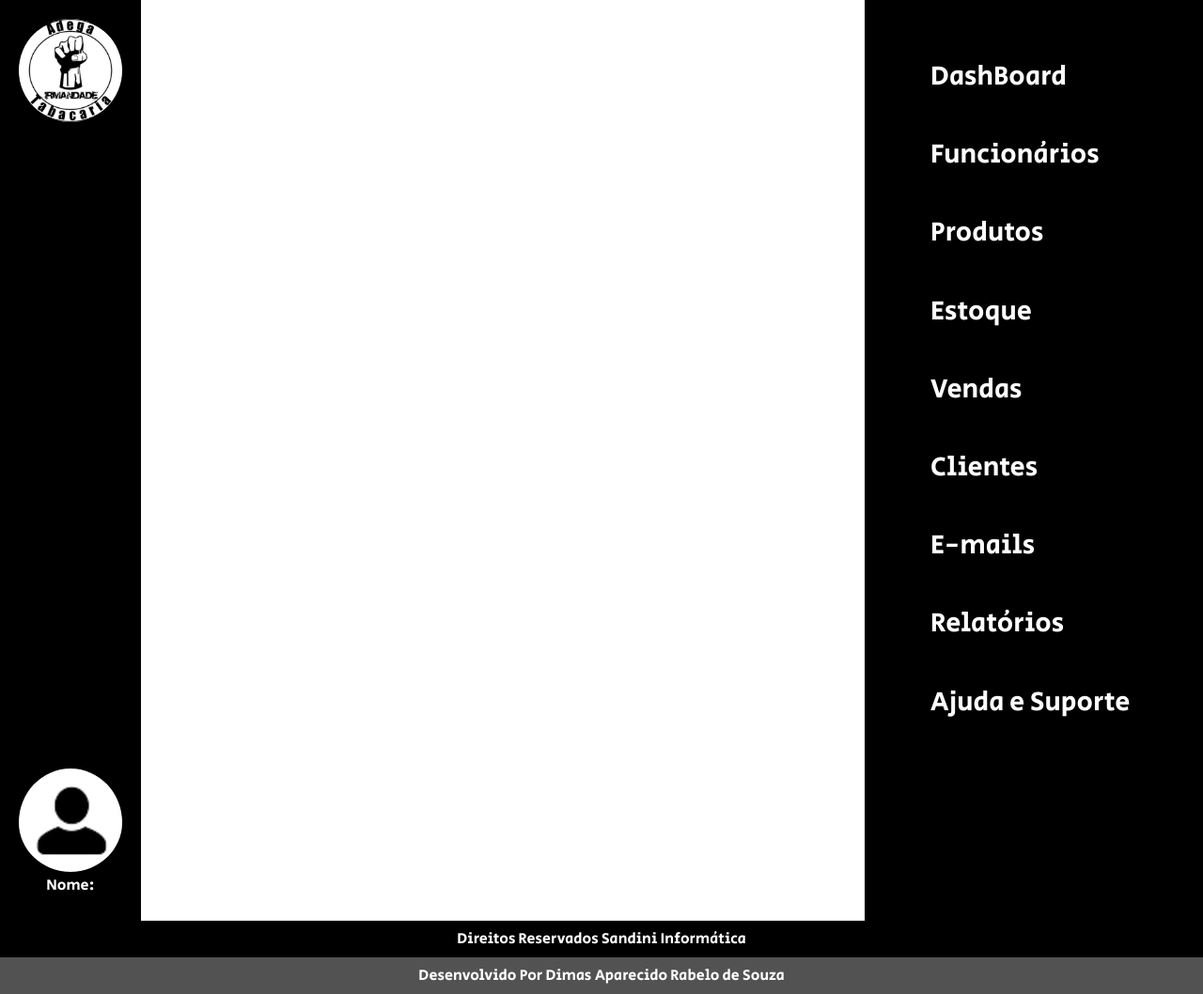
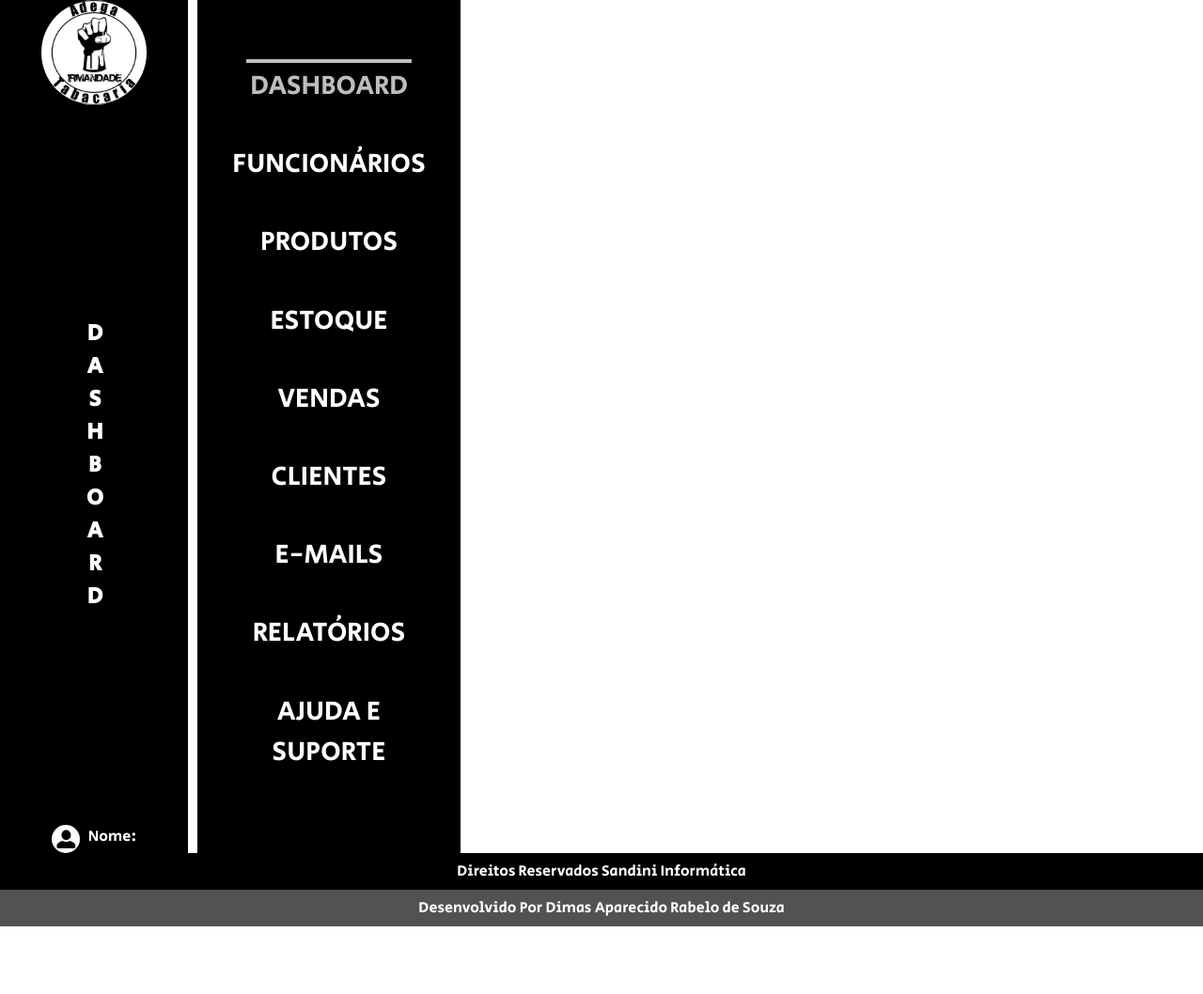
Before and after one commit to DimasRabelo/ProjetoAdegaIrmandade, a PHP site: page /admin/index.php in a window 1280 px wide. Shown: the whole page at 94% size. After the commit the page ends 986 px from the top, so only its background shows below. Run offline with PHP 8.4, Linux system fonts and the light colour scheme.

Commit message:
estruturando pagina Admin

```diff
--- a/admin/class/contato.php
+++ b/admin/class/contato.php
@@ -26,7 +26,7 @@ class ContatoClass {
 
 }
 
-/*public function ListarContato(){
+public function ListarContato(){
 
     $sql =  "SELECT * FROM tblcontato ORDER BY idContato ASC";
     $conn = Conexao::LigarConexao();
@@ -38,7 +38,7 @@ class ContatoClass {
 
 
 
-}*/
+}
 
 
 
--- a/admin/css/estilo.css
+++ b/admin/css/estilo.css
@@ -1,7 +1,9 @@
 @import url('https://fonts.googleapis.com/css2?family=Secular+One&display=swap');
 
-*
-a,
+
+/* Página Admin Adega Irmandade */
+
+* a,
 h1,
 h2,
 h3,
@@ -14,75 +16,180 @@ h4 {
 body {
     display: flex;
     flex-direction: column;
-    min-height: 100vh; /* Garante que o corpo estenda até o final da janela de visualização */
+    min-height: 100vh;
+    /* Garante que o corpo estenda até o final da janela de visualização */
     color: #ffffff;
+
+
 }
 
-h1{
-    width: 100%;
-    padding: 20px;
+.vertical-text {
+    writing-mode: vertical-lr;
+    /* Orientação vertical da esquerda para a direita */
+    text-orientation: upright;
+    /* Texto orientado para cima */
+    white-space: nowrap;
+    /* Impede que o texto quebre em várias linhas */
+    display: inline-block;
+    /* Garante que cada letra fique uma em cima da outra */
+    font-family: 'Secular One';
+    font-size: 1.5em;
+    font-weight: bold;
+    text-transform: uppercase;
+
 }
+
+
+h1 {
+    width: 80%;
+
+
+}
+
 h1 img {
-    width: 100%;
+    width: 70%;
     border-radius: 50%;
 
 }
-.divlogin{
+
+.divlogin {
+    width: 50%;
+    display: flex;
+    justify-content: space-around;
+    align-items: flex-end;
+}
+
+
+
+
+.btnlogin {
+    width: 30px;
+    border-radius: 50%;
+
+}
+
+
+
+.topomenu {
+    display: flex;
+    justify-content: space-between;
+
+
+}
+
+
+.topoEsquerda {
+    background: #000000;
+    display: flex;
+    flex-direction: column;
+    width: 200px;
+    justify-content: space-between;
+    align-items: center;
+
+}
+
+main {
     width: 100%;
-    padding: 20px;
+     display: flex;
 }
-.btnlogin{
-    width: 100%;
-   border-radius: 50%;
-   padding-bottom: 5px;
+
+.menu {
+    display: flex;
+    background: #000000;
+    color: #ffffff;
+    width: 280px;
+    text-align: center;
+
+
+}
+
+ul {
+    padding: 50px 15px;
+}
+
+ul li {
+    padding: 20px 20px;
+}
+
+nav ul li a {
+    color: #ffffff;
+    text-decoration: none;
+    font-size: 1.8em;
+    text-transform: uppercase;
+
+}
+
+.menu nav ul li a:hover {
+    color: #bdbdbd;
+    border-top: solid 4px #bdbdbd;
+    padding: 4px;
+}
+
+.menuAtivo {
+    color: #bdbdbd;
+    border-top: solid 4px #bdbdbd;
+    padding: 4px;
+}
+
+.contbox {
+    max-width: 100%;
+}
+
+
+.box {
+    padding: 5px 5px;
 
 
 
 }
-.topoEsquerda{
-    background: #000000;
-    display: flex;
-    flex-direction: column;
-    width: 150px;
-    height: 980px;
-    justify-content: space-between;
-    align-items: center;
 
-}
-main{
-    display: flex;
-}
-.menu{
-    display: flex;
-    background: #000000;
-    color: #ffffff;
-    width: 360px;
-    height: 980px;
-}
 
-ul{
-    padding: 40px 50px;
-}
-ul li{
-    padding: 20px 20px;
-}
-
-nav ul li a{
-    color: #ffffff;
-    text-decoration: none;
-    font-size: 1.8em;
-
-}
-
-.topomenu{
-    display: flex;
-    justify-content: space-between;
-}
 .rodape h2 {
     background: #000000;
     padding: 10px;
     margin-bottom: 0;
 }
-.rodape .h2d{
+
+.rodape .h2d {
     background: #525252;
 }
+
+/* Tabela Contato */
+
+.table-container {
+    max-height: 800px;
+    overflow-y: auto;
+    border: 2px solid #e3dada;
+    /* Cor da borda */
+    text-align: justify;
+}
+
+table {
+    width: 100%;
+    border-collapse: collapse;
+    border: 1px solid #f8f1f1;
+}
+
+td {
+    background: #373535;
+    border: 1px solid #fff;
+    /* Cor da borda das células */
+    color: #fff;
+    /* Cor do texto nas células */
+}
+
+tr {
+    background: #000000;
+    color: #ffffff;
+
+}
+
+th {
+    border-collapse: collapse;
+    border: 1px solid #f8f1f1;
+    text-align: center;
+    font-size: 1.0em;
+    font-weight: bold;
+
+
+}
--- a/admin/index.php
+++ b/admin/index.php
@@ -1,6 +1,7 @@
 <?php
 
 $pagina = @$_GET['p'];
+
 
 
 ?>
@@ -28,54 +29,108 @@ $pagina = @$_GET['p'];
 
 <body>
 
-<div class="topomenu">
-        <header class="topoEsquerda">
+
+
+    <main>
+        <section class="topoEsquerda">
             <h1>
                 <img src="img/logoadega.png" alt=" imagem da logo">
             </h1>
+            <?php
+            if ($pagina == '') {
+                $texto = 'DASHBOARD';
+            } else {
+                $texto = '' . $pagina;
+            }
 
+            // Exibindo cada letra em uma linha
+            echo '<h2 class="vertical-text">';
+            for ($i = 0; $i < strlen($texto); $i++) {
+                echo '<span>' . $texto[$i] . '</span>';
+            }
+            echo '</h2>';
+            ?>
 
             <div class="divlogin">
                 <img class="btnlogin" src="img/btnuser.png" alt="imagem btn Usuario">
-                <h2>Nome:</h2>
+                <h2 class="name">Nome:</h2>
             </div>
 
-        </header>
 
-        <main>
+        </section>
 
 
 
-            <div class="menu">
-                <nav>
-                    <ul>
-                        <li><a href="">DashBoard</a></li>
-                        <li><a href="">Funcionários</a></li>
-                        <li><a href="">Produtos</a></li>
-                        <li><a href="">Estoque</a></li>
-                        <li><a href="">Vendas</a></li>
-                        <li><a href="">Clientes</a></li>
-                        <li><a href="">E-mails</a></li>
-                        <li><a href="">Relatórios</a></li>
-                        <li><a href="">Ajuda e Suporte</a></li>
+        <div class="box">
+            <!-- Conteúdo das Páginas -->
+            <?php
+            switch ($pagina) {
 
-                    </ul>
-                </nav>
-            </div>
+                case 'dashboard':
 
-            <div class="box">
-                <!-- Conteúdo das Páginas -->
+                    break;
+
+                case 'funcionarios';
+                    require_once('funcionarios/funcionarios.php');
+                    break;
+
+                case 'produtos';
+
+                    break;
+                case 'estoque';
+
+                    break;
+
+                case 'vendas';
+
+                    break;
+
+                case 'clientes';
+
+                    break;
+
+                case 'contato';
+                    require_once('contato/contato.php');
+                    break;
 
 
+                case 'relatorios';
 
-            </div>
+                    break;
+
+                case 'ajuda e suporte';
+            }
+            ?>
+
+        </div>
+
+        <div class="menu">
+            <nav>
+                <ul>
+                    <li><a href="index.php?p=dashboard" class="<?php echo (($pagina == 'dashboard') || (@$pagina == '')) ? 'menuAtivo' : ''; ?> ">DashBoard</a></li>
+
+                    <li><a href="index.php?p=funcionarios" class="<?php echo (($pagina == 'funcionarios')) ? 'menuAtivo' : ''; ?>">Funcionários</a></li>
+                    <li><a href="index.php?p=produtos" class="<?php echo (($pagina == 'produtos')) ? 'menuAtivo' : ''; ?>">Produtos</a></li>
+                    <li><a href="index.php?p=estoque" class="<?php echo (($pagina == 'estoque')) ? 'menuAtivo' : ''; ?>">Estoque</a></li>
+                    <li><a href="index.php?p=vendas" class="<?php echo (($pagina == 'vendas')) ? 'menuAtivo' : ''; ?>">Vendas</a></li>
+                    <li><a href="index.php?p=clientes" class="<?php echo (($pagina == 'clientes')) ? 'menuAtivo' : ''; ?>">Clientes</a></li>
+                    <li><a href="index.php?p=contato" class="<?php echo (($pagina == 'contato')) ? 'menuAtivo' : ''; ?>">E-mails</a></li>
+                    <li><a href="index.php?p=relatorios" class="<?php echo (($pagina == 'relatorios')) ? 'menuAtivo' : ''; ?>">Relatórios</a></li>
+                    <li><a href="index.php?p=ajuda e suporte" class="<?php echo (($pagina == 'ajuda e suporte')) ? 'menuAtivo' : ''; ?>">Ajuda e Suporte</a></li>
+
+                </ul>
+            </nav>
+        </div>
 
 
 
 
 
-    </div>
-      </main>
+    </main>
+
+
+
+
     <footer class="rodape">
         <h2>Direitos Reservados Sandini Informática</h2>
         <h2 class="h2d">Desenvolvido Por Dimas Aparecido Rabelo de Souza</h2>
```
Also changed, not shown: admin/contato/contato.php (+44 -0 lines), admin/funcionarios/funcionarios.php (added, +12 -0 lines), admin/class/funcionario.php (added), admin/funcionarios/atualizar.php (added), admin/funcionarios/desativar.php (added), admin/funcionarios/listar.php (added).
